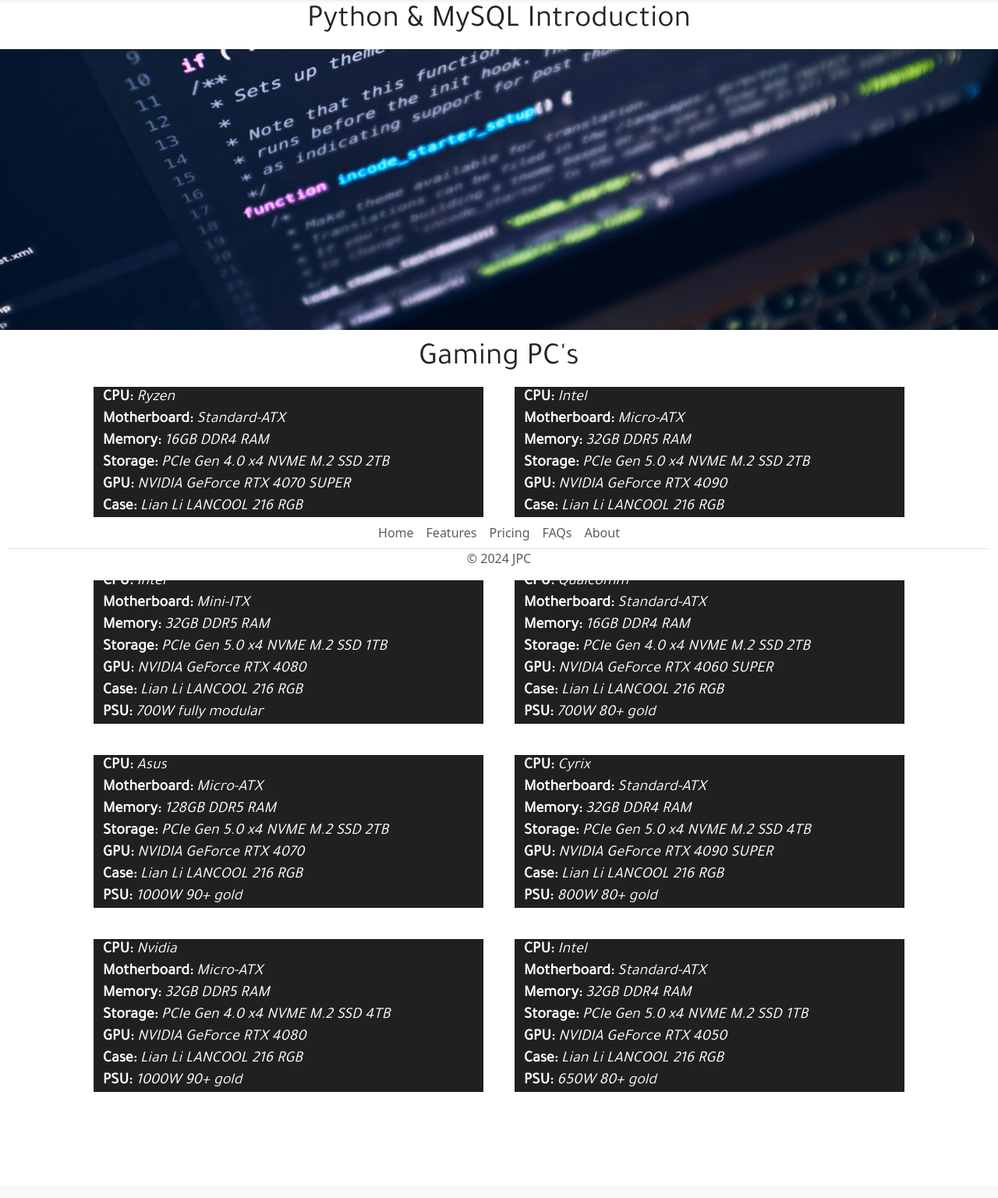
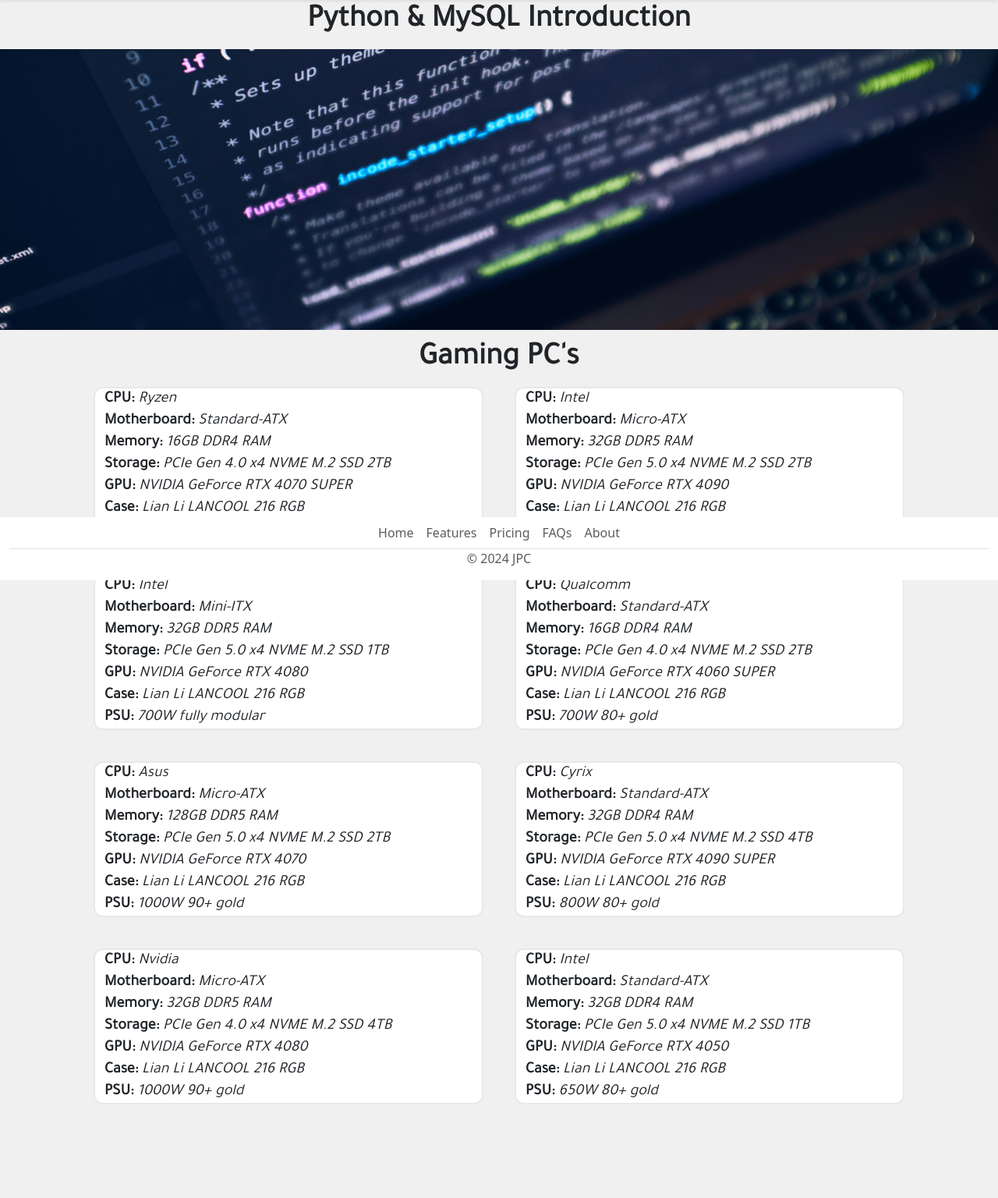
Before and after one commit to javierpalomares100/JP-WebApp, a Flask app: page / in a window 1280 px wide. Shown: the part 56-1592 px from the top of the page at 78% size. Before the commit the page ends 1456 px from the top, so only its background shows below. Run offline with Flask 3, Linux system fonts and the light colour scheme.

Commit message:
added aesthetic page changes

```diff
--- a/static/css/indexStyles.css
+++ b/static/css/indexStyles.css
@@ -1,3 +1,7 @@
+body {
+ background-color: #F0F0F0;
+}
+
 .responsive {
     width: 100%;
     height: auto;
@@ -24,8 +28,10 @@
   }
 
   .child {
-    background: #202020;
-    color: white;
+    /*background: #202020;*/
+    background-color: white;
+    border-radius: 12px;
+    border: 2px solid #E8E8E8;
     width: 500px;
     float: left;
     margin: 1em;
@@ -57,3 +63,10 @@
       font-size: 32px;
     }
   }
+
+  /* Extra small devices (phones, 600px and down) */
+  @media (max-width: 600px) {
+    .child {
+      border-radius: 0 !important;
+    }
+  }
--- a/static/css/responsiveStyles.css
+++ b/static/css/responsiveStyles.css
@@ -1,14 +1,3 @@
-/*
-body, html{
-    position: fixed;
-    overflow-y: scroll;
-    padding: 0;
-    margin: 0;
-    width: 100%;
-  }
-*/
-
-
 /* For mobile phones: */
 [class*="col-"] {
 width: 100%;
@@ -20,6 +9,7 @@ width: 100%;
 
 h1 {
     font-size: 40px;
+    font-weight: bold !important;
 }
 
  /* Extra small devices (phones, 600px and down) */
--- a/templates/index.html
+++ b/templates/index.html
@@ -21,7 +21,7 @@
         <div class="" style="background-color: none;">
             <div class="" style="padding-top: 20px; background-color: none; width: 100%;">
                 <div>
-                  <h1 class="heading fontTajawal">Gaming PC's</h1>
+                   <h1 class="heading fontTajawal">Gaming PC's</h1>
                 </div>
 
                 <div class="col-lg-9" style="background-color: none; margin: 0 auto;">
```
